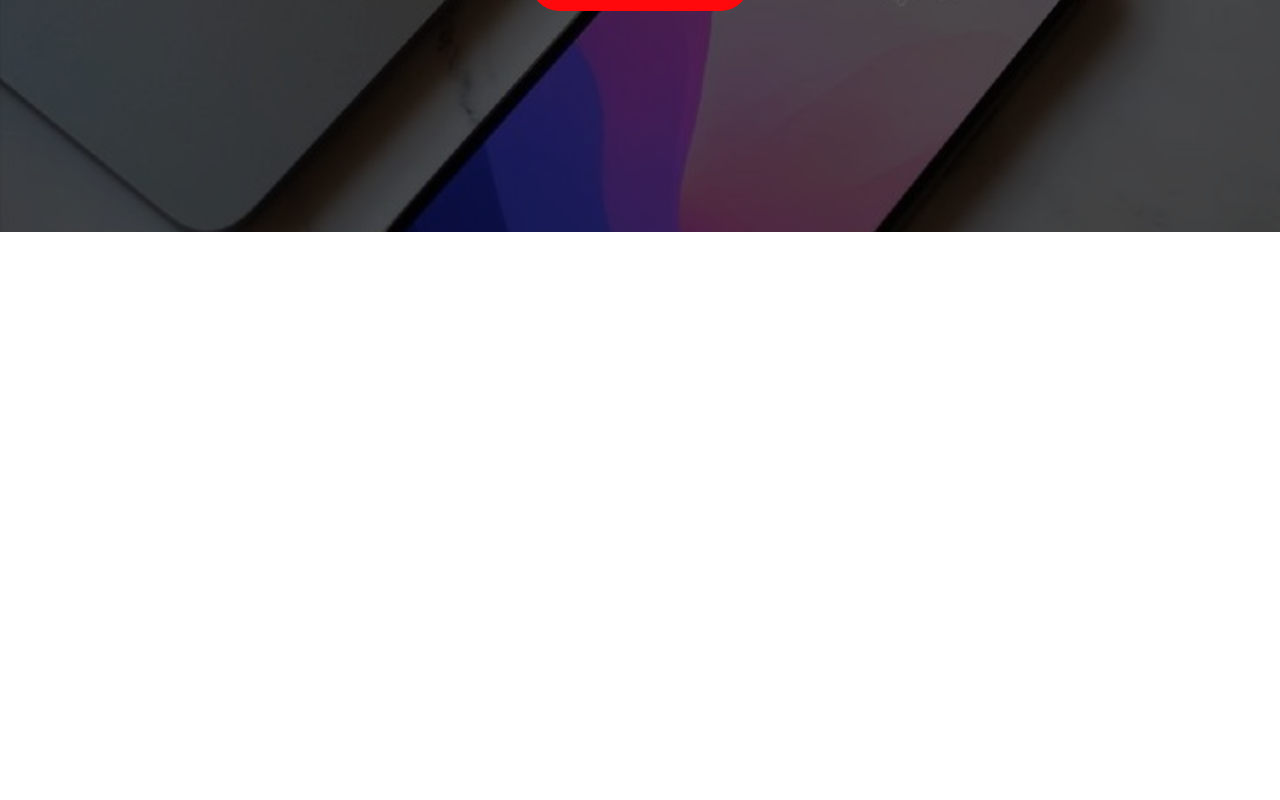
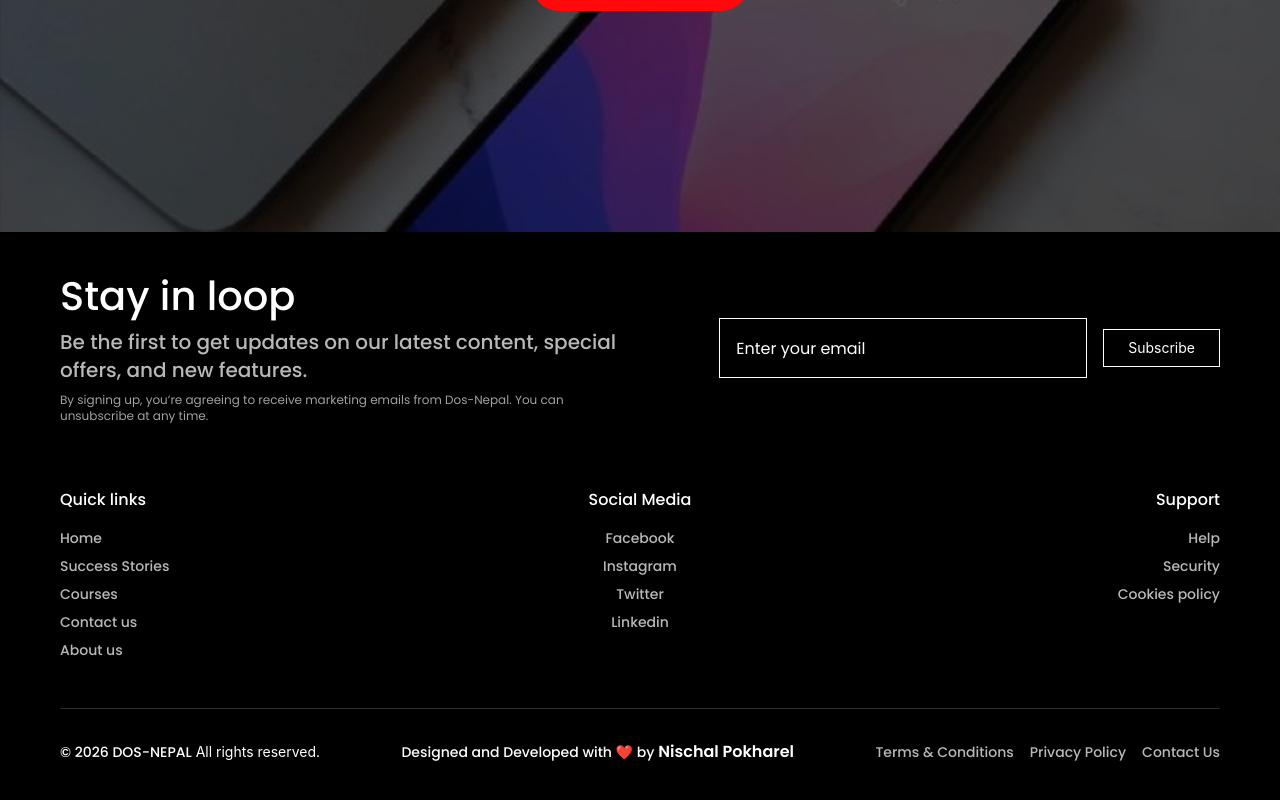
Before and after one commit to Neeschal1/Dos-nlp, a React (Vite) app in the folder client/: page /contact-us in a window 1280 px wide. Shown: the part 568-1368 px from the top of the page. Before the commit the page ends 800 px from the top, so only its background shows below. Built offline with nearby package versions, Linux system fonts and the light colour scheme.

Commit message:
ft: integration of footer component in contact us page

```diff
--- a/client/src/constants/footer.jsx
+++ b/client/src/constants/footer.jsx
@@ -12,6 +12,7 @@ const quickLinks = [
   { name: "Home", url: "/" },
   { name: "Success Stories", url: "/success-stories" },
   { name: "Courses", url: "/available-courses" },
+  { name: "Contact us", url: "/contact-us" },
   { name: "About us", url: "/about-us" },
 ];
 
--- a/client/src/pages/contacts/contactUs.jsx
+++ b/client/src/pages/contacts/contactUs.jsx
@@ -1,10 +1,12 @@
 import React from "react";
 import ContactUsHero from "./contactUsHero";
+import Footer from "../../constants/footer";
 
 const ContactUs = () => {
   return (
     <div className="flex flex-1 w-full flex-col bg-[#F2F1FF]">
       <ContactUsHero />
+      <Footer />
     </div>
   );
 };
```
